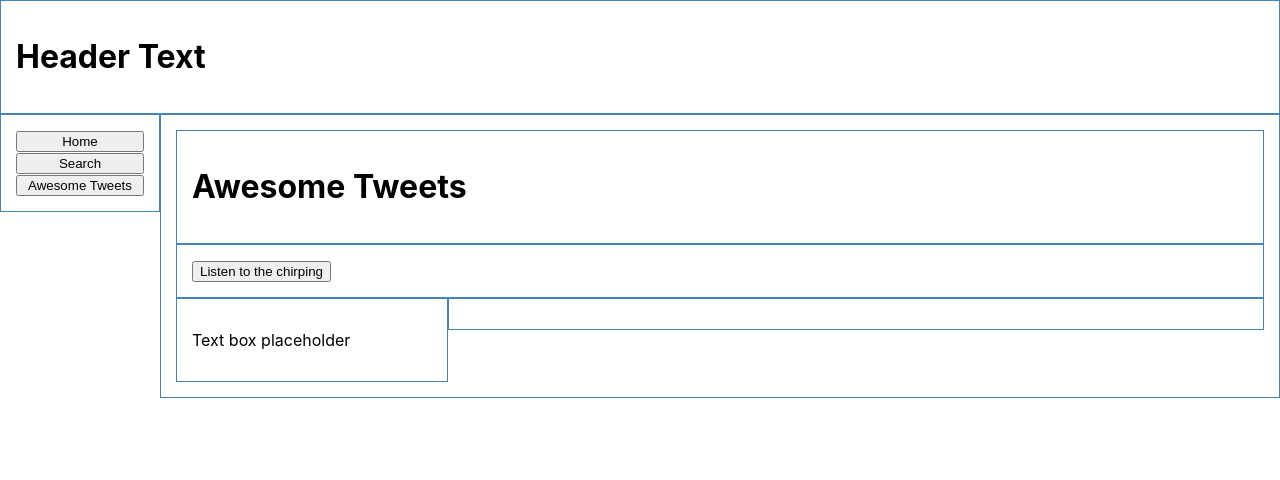
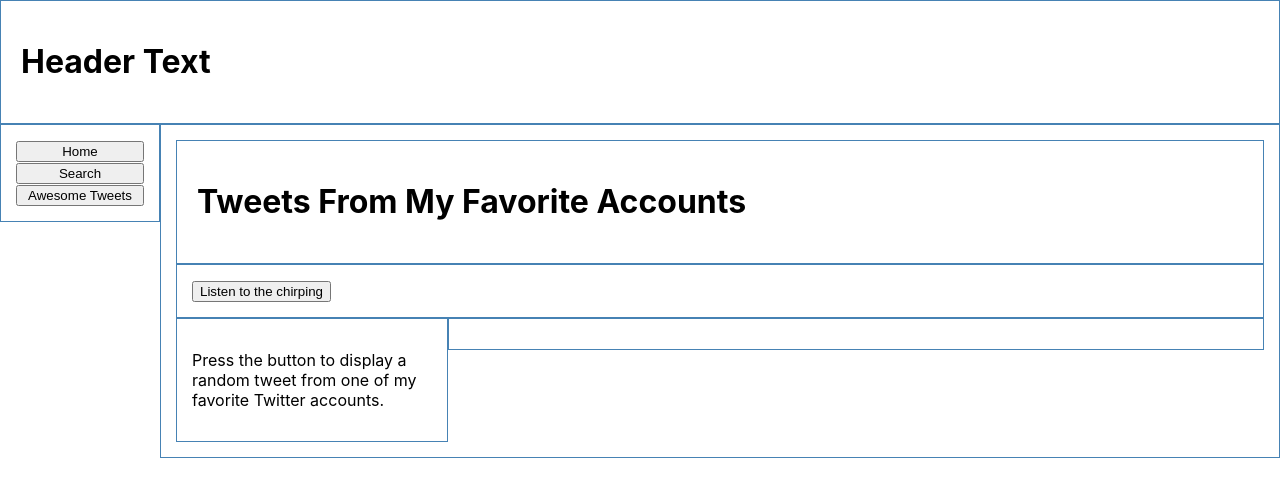
Before and after one commit to Otterwerks/Tweet-Finder, a React (Create React App) app: page / in a window 1280 px wide. Both pictures are taken after a click on the button "Awesome Tweets". Shown: the top 480 px of the page. Built offline with nearby package versions, Linux system fonts and the light colour scheme.

Commit message:
Design updates

```diff
--- a/src/App.css
+++ b/src/App.css
@@ -29,3 +29,29 @@
   clear: both;
   display: table;
 }
+
+h1 {padding: 5px;}
+h2 {padding: 5px;}
+h3 {padding: 5px;}
+
+.tweet {padding: 15px;}
+
+.tweetBorder {
+  padding: 10px;
+  border: 5px solid steelblue;
+  border-radius: 5px 25px 25px;
+}
+
+.tweetHeader {
+  padding: 5px;
+  border: 3px solid steelblue;
+  border-radius: 5px 25px 10px 10px;
+}
+
+.tweetBody {
+  padding: 3px;
+}
+
+.tweetFooter {
+  padding: 3px;
+}
--- a/src/App.js
+++ b/src/App.js
@@ -60,7 +60,6 @@ class App extends Component {
   }
 
   awesomeTweets() {
-    //query recent tweets from predetermined users
     let url = 'api/v1/methods/showcase';
     axios.get(url)
       .then((response) => {
@@ -86,8 +85,17 @@ class App extends Component {
     return (tweets.map(tweet => {
       return (
         <div className="tweet" key={tweet.id}>
-          <h2>By {tweet.user.screen_name}, on {tweet.created_at}</h2>
-          <h3>{this.applyLink(tweet.text)}</h3>
+          <div className="tweetBorder">
+            <div className="tweetHeader">
+              <h2>By {tweet.user.screen_name}, on {tweet.created_at}</h2>
+            </div>
+            <div className="tweetBody">
+              <p className="tweetText">{this.applyLink(tweet.text)}</p>
+            </div>
+            <div className="tweetFooter">
+
+            </div>
+          </div>
         </div>
       )
     }))
--- a/src/awesometweets.js
+++ b/src/awesometweets.js
@@ -1,13 +1,34 @@
 import React, { Component } from 'react';
 
 class AwesomeTweets extends Component {
+  showDescription() {
+    if (this.props.tweet[0]) {
+      switch (this.props.tweet[0].user.screen_name) {
+        case "jabrils_":
+          return "jabrils";
+        case "Raspberry_Pi":
+          return "raspberry pi";
+        case "MarkKnopfler":
+          return "mark knopfler";
+        case "mightycarmods":
+          return "mighty car mods";
+        case "aantonop":
+          return "antonopolous";
+        default:
+          return "I don't know anything about this account, how did it get here?";
+      }
+    } else {
+      return "Press the button to display a random tweet from one of my favorite Twitter accounts.";
+    }
+  }
+
     render() {
       return (
         <div className="main">
           <div className="row">
             <div className="col-8">
               <div className="subHeader">
-                <h1>Awesome Tweets</h1>
+                <h1>Tweets From My Favorite Accounts</h1>
               </div>
             </div>
           </div>
@@ -21,7 +42,7 @@ class AwesomeTweets extends Component {
           <div className="row">
             <div className="col-2">
               <div className="textBox">
-                <p>Text box placeholder</p>
+                <p>{this.showDescription()}</p>
               </div>
             </div>
             <div className="col-6">
```
Also changed, not shown: 12 other files (tests, documents, lock files or other folders).
